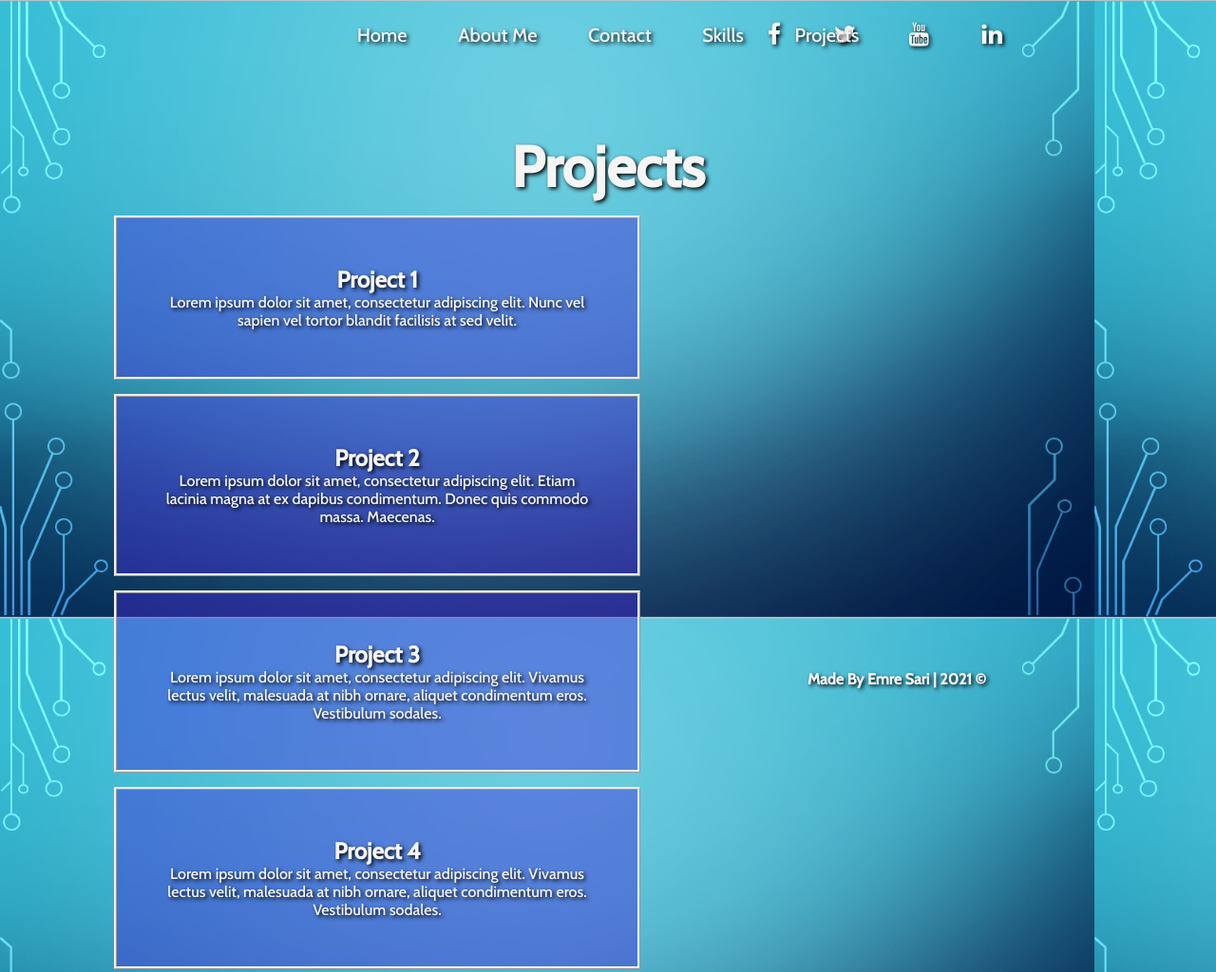
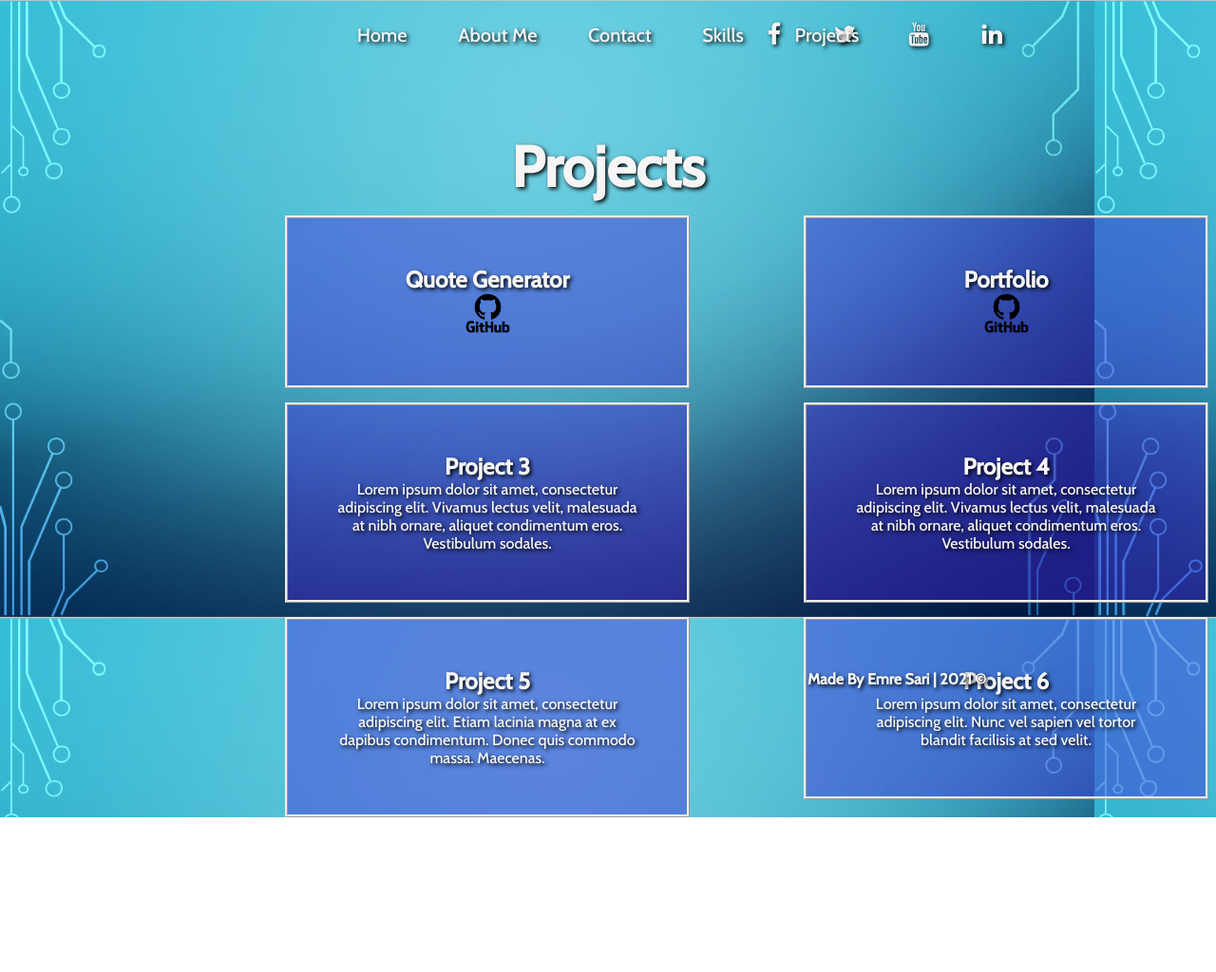
Before and after one commit to ESariROC/Portfolio-SD, a plain HTML site: page Projects.html in a window 1280 px wide. Shown: the top 1024 px of the page at 95% size. After the commit the page ends 861 px from the top, so only its background shows below. Drawn offline with nearby package versions, Linux system fonts and the light colour scheme.

Commit message:
portfolio js+css correctie

```diff
--- a/Projects.html
+++ b/Projects.html
@@ -33,15 +33,17 @@
     </header>
 
     <main>
-        <article class="inhoud">
-            <h2>Project 1</h2>
-            <p>Lorem ipsum dolor sit amet, consectetur adipiscing elit. Nunc vel sapien vel tortor blandit facilisis at sed velit.</p>
+        <article class="inhoud2">
+            <h2>Quote Generator</h2>
+            <a href="" target="blank">
+            <img class="gitlink" src="css/img/GitHub-Logo.png" width="75px"></a>
         </article>
         <article class="inhoud">
-            <h2>Project 2</h2>
-            <p>Lorem ipsum dolor sit amet, consectetur adipiscing elit. Etiam lacinia magna at ex dapibus condimentum. Donec quis commodo massa. Maecenas.</p>
+            <h2>Portfolio</h2>
+            <a href="https://github.com/ESariROC/Portfolio-Versie-1" target="blank">
+                <img class="gitlink" src="css/img/GitHub-Logo.png" width="75px"></a>
         </article>
-        <article class="inhoud">
+        <article class="inhoud2">
             <h2>Project 3</h2>
             <p>Lorem ipsum dolor sit amet, consectetur adipiscing elit. Vivamus lectus velit, malesuada at nibh ornare, aliquet condimentum eros. Vestibulum sodales.</p>
         </article>
@@ -49,7 +51,7 @@
             <h2>Project 4</h2>
             <p>Lorem ipsum dolor sit amet, consectetur adipiscing elit. Vivamus lectus velit, malesuada at nibh ornare, aliquet condimentum eros. Vestibulum sodales.</p>
         </article>
-        <article class="inhoud">
+        <article class="inhoud2">
             <h2>Project 5</h2>
             <p>Lorem ipsum dolor sit amet, consectetur adipiscing elit. Etiam lacinia magna at ex dapibus condimentum. Donec quis commodo massa. Maecenas.</p>
         </article>
--- a/css/projects.css
+++ b/css/projects.css
@@ -59,7 +59,7 @@ p {
 .inhoud {
     text-align: center;
     background-color: rgba(69, 36, 216, 0.432);
-    width: 35%;
+    width: 25%;
     float: left;
     padding: 50px;
     margin-left: 120px;
@@ -70,3 +70,13 @@ h2 {
     color: whitesmoke;
     text-shadow: 2px 2px 4px #000000;
 }
+.inhoud2 {
+    text-align: center;
+    background-color: rgba(69, 36, 216, 0.432);
+    width: 25%;
+    float: left;
+    padding: 50px;
+    margin-left: 300px;
+    border-style: ridge;
+    margin-top: 15px;
+}
```
Also changed, not shown: index.html (+0 -4 lines), js/main.js (added).
